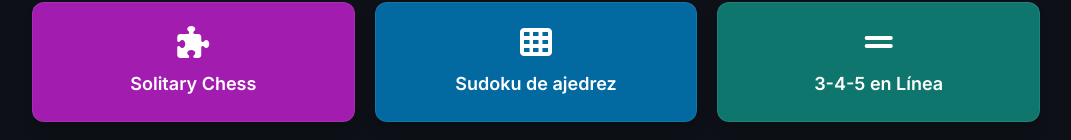
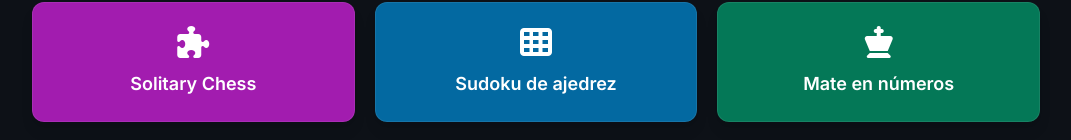
Before and after one commit to jcaselas-ship-it/lanzador3, a plain HTML site: page index.html in a window 1280 px wide. Shown: the part 896-1036 px from the top of the page, without its empty margins (104-1175 px from the left). Drawn offline with nearby package versions, Linux system fonts and the light colour scheme.

Commit message:
Lanzador: añadir Mate en números en Educativos
Co-Authored-By: Claude Opus 5.5 <noreply@anthropic.com>
Claude-Session: https://claude.ai/code/session_01BT6HBXAZgKpNVYBmsnZ2Qz

```diff
--- a/index.html
+++ b/index.html
@@ -103,6 +103,7 @@ const programs = [
   { name:"Serpiente Ajedrez", url:"https://jcaselas-ship-it.github.io/snakechess/", cat:"educativos", icon:"fa-solid fa-chess", color:"bg-teal-700" },
   { name:"Solitary Chess", url:"https://jcaselas-ship-it.github.io/solitarychess/", cat:"educativos", icon:"fa-solid fa-puzzle-piece", color:"bg-fuchsia-700" },
   { name:"Sudoku de ajedrez", url:"https://jcaselas-ship-it.github.io/sudokuchess/", cat:"educativos", icon:"fa-solid fa-table-cells", color:"bg-sky-700" },
+  { name:"Mate en números", url:"https://jcaselas-ship-it.github.io/mateconnumeros/", cat:"educativos", icon:"fa-solid fa-chess-king", color:"bg-emerald-700" },
   { name:"3-4-5 en Línea", url:"https://jcaselas-ship-it.github.io/345linea/", cat:"educativos", icon:"fa-solid fa-grip-lines", color:"bg-teal-700" },
   // Variantes
   { name:"Chess Caos v2", url:"https://jcaselas-ship-it.github.io/chesscaosv2/", cat:"variantes", icon:"fa-solid fa-chess-board", color:"bg-teal-700" },
```
